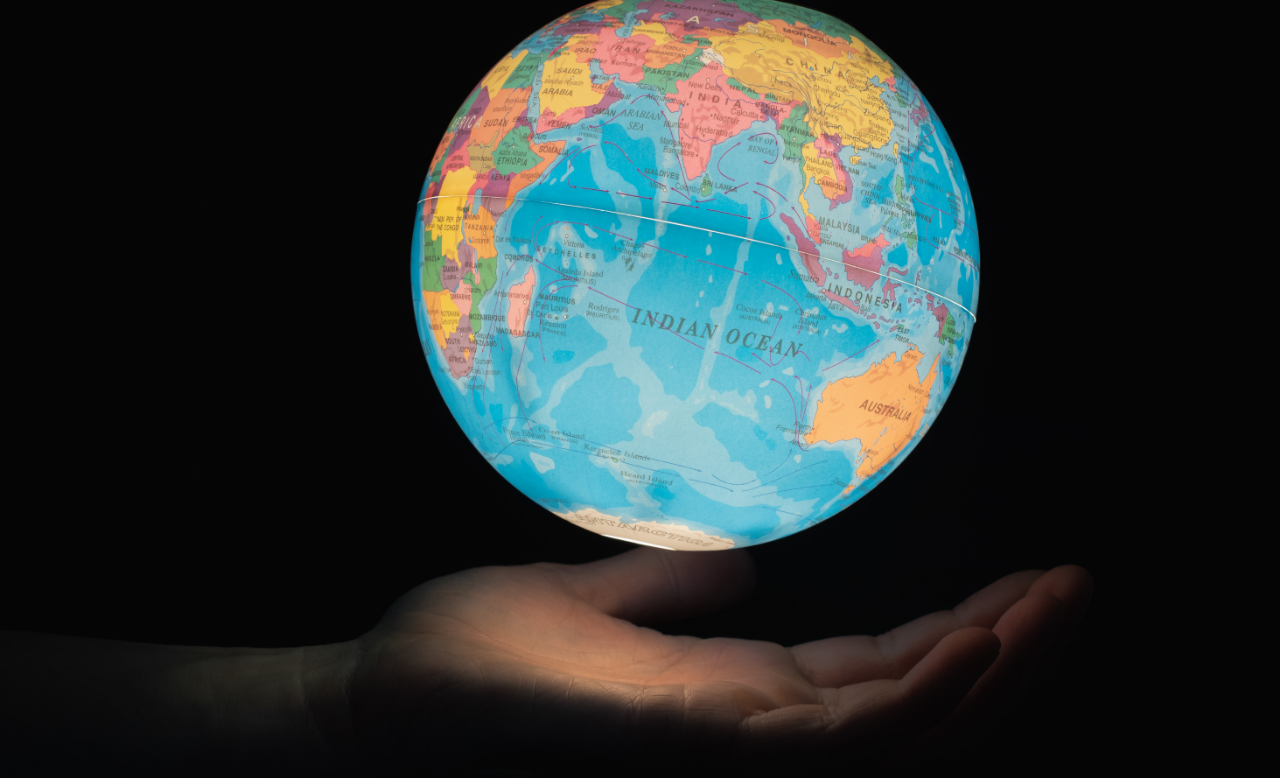
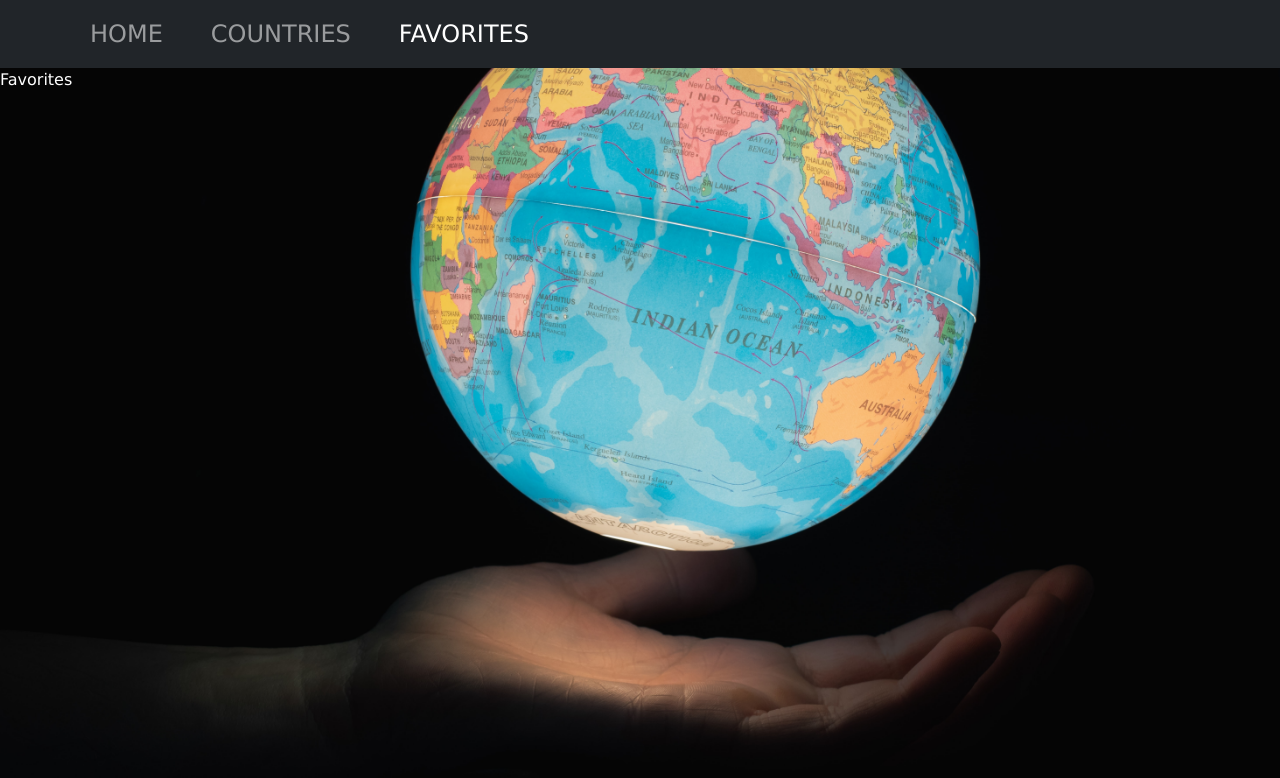
Before and after one commit to JennaKoski/countries-app, a React (Create React App) app: page /favorites in a window 1280 px wide. Before the commit this address had no page. Shown: the top 778 px of the page. Built offline with nearby package versions, Linux system fonts and the light colour scheme.

Commit message:
Search moved to its own component

```diff
--- a/src/App.js
+++ b/src/App.js
@@ -5,6 +5,7 @@ import Layout from "./pages/Layout";
 import Home from "./components/Home/Home";
 import Countries from "./components/Countries/Countries";
 import CountrySingle from "./components/CountrySingle/CountrySingle";
+import Favorites from "./components/Favorites/Favorites";
 
 const App = () => {
   return (
@@ -14,6 +15,7 @@ const App = () => {
           <Route index element={<Home />} />
           <Route path="countries" element={<Countries />} />
           <Route path="countries/:name" element={<CountrySingle />} />
+          <Route path="favorites" element={<Favorites />} />
         </Route>
       </Routes>
     </BrowserRouter>
--- a/src/components/Countries/Countries.jsx
+++ b/src/components/Countries/Countries.jsx
@@ -1,16 +1,17 @@
 import React from "react";
 import CountryCard from "../CountryCard/CountryCard";
 
-import Form from "react-bootstrap/Form";
-import InputGroup from "react-bootstrap/InputGroup";
+// import Form from "react-bootstrap/Form";
+// import InputGroup from "react-bootstrap/InputGroup";
 import Spinner from "react-bootstrap/Spinner";
 
 import { useEffect } from "react";
 import { useDispatch, useSelector } from "react-redux";
-import { search } from "../../features/countries/countriesSlice";
+// import { search } from "../../features/countries/countriesSlice";
 import { initializeCountries } from "../../features/countries/countriesSlice";
 
 import classes from "./Countries.module.css";
+import Search from "../Search/Search";
 
 const Countries = () => {
   const dispatch = useDispatch();
@@ -18,9 +19,9 @@ const Countries = () => {
   const searchInput = useSelector((state) => state.countries.search);
   const loading = useSelector((state) => state.countries.isLoading);
 
-  const searchCountries = (e) => {
-    dispatch(search(e.target.value));
-  };
+  // const searchCountries = (e) => {
+  //   dispatch(search(e.target.value));
+  // };
 
   useEffect(() => {
     dispatch(initializeCountries());
@@ -29,7 +30,8 @@ const Countries = () => {
   return !loading ? (
     <div>
       <div className={classes.search}>
-        <InputGroup className="mb-3" style={{ width: "70%" }}>
+        <Search />
+        {/* <InputGroup className="mb-3" style={{ width: "70%" }}>
           <InputGroup.Text id="inputGroup-sizing-default">
             Search
           </InputGroup.Text>
@@ -38,7 +40,7 @@ const Countries = () => {
             aria-label="Default"
             aria-describedby="inputGroup-sizing-default"
           />
-        </InputGroup>
+        </InputGroup> */}
       </div>
       <div className={classes.countries}>
         {countriesList
--- a/src/components/CountryCard/CountryCard.jsx
+++ b/src/components/CountryCard/CountryCard.jsx
@@ -3,12 +3,9 @@ import classes from "./CountryCard.module.css";
 import Card from "react-bootstrap/Card";
 import Button from "react-bootstrap/Button";
 import { Link } from "react-router-dom";
-// import { LinkContainer } from "react-router-bootstrap";
 
 const CountryCard = ({ country }) => {
   return (
-    // <LinkContainer to={`/countries/${country.name.common}`} state={country}>
-    //   >
     <Card style={{ width: "24rem", height: "24rem", margin: "1rem" }}>
       <img
         className={classes.flag}
@@ -16,9 +13,7 @@ const CountryCard = ({ country }) => {
         alt={country.name.common}
       />
       <Card.Header style={{ color: "black" }}>
-        {/* <Link to={`/countries/${country.name.common}`} state={country}> */}
         <h2>{country.name.common}</h2>
-        {/* </Link> */}
         <h3 className={classes.officialName}>{country.name.official}</h3>
       </Card.Header>
       <Card.Body style={{ color: "black" }}>
@@ -45,6 +40,9 @@ const CountryCard = ({ country }) => {
         <Link to={`/countries/${country.name.common}`} state={country}>
           <Button variant="dark">Read more</Button>{" "}
         </Link>
+        <div>
+          <input type="radio" />
+        </div>
       </Card.Body>
     </Card>
     // </LinkContainer>
--- /dev/null
+++ b/src/components/Favorites/Favorites.jsx
@@ -0,0 +1,7 @@
+import React from "react";
+
+const Favorites = () => {
+  return <div>Favorites</div>;
+};
+
+export default Favorites;
--- a/src/components/Nav/Nav.jsx
+++ b/src/components/Nav/Nav.jsx
@@ -12,6 +12,9 @@ const Navigation = () => {
       <LinkContainer to="/countries">
         <Nav.Link className={classes.navigation}>COUNTRIES</Nav.Link>
       </LinkContainer>
+      <LinkContainer to="/favorites">
+        <Nav.Link className={classes.navigation}>FAVORITES</Nav.Link>
+      </LinkContainer>
     </Nav>
   );
 };
--- /dev/null
+++ b/src/components/Search/Search.jsx
@@ -0,0 +1,25 @@
+import { search } from "../../features/countries/countriesSlice";
+import Form from "react-bootstrap/Form";
+import InputGroup from "react-bootstrap/InputGroup";
+import { useDispatch } from "react-redux";
+
+const Search = () => {
+  const dispatch = useDispatch();
+
+  const searchCountries = (e) => {
+    dispatch(search(e.target.value));
+  };
+
+  return (
+    <InputGroup className="mb-3" style={{ width: "70%" }}>
+      <InputGroup.Text id="inputGroup-sizing-default">Search</InputGroup.Text>
+      <Form.Control
+        onChange={searchCountries}
+        aria-label="Default"
+        aria-describedby="inputGroup-sizing-default"
+      />
+    </InputGroup>
+  );
+};
+
+export default Search;
```
